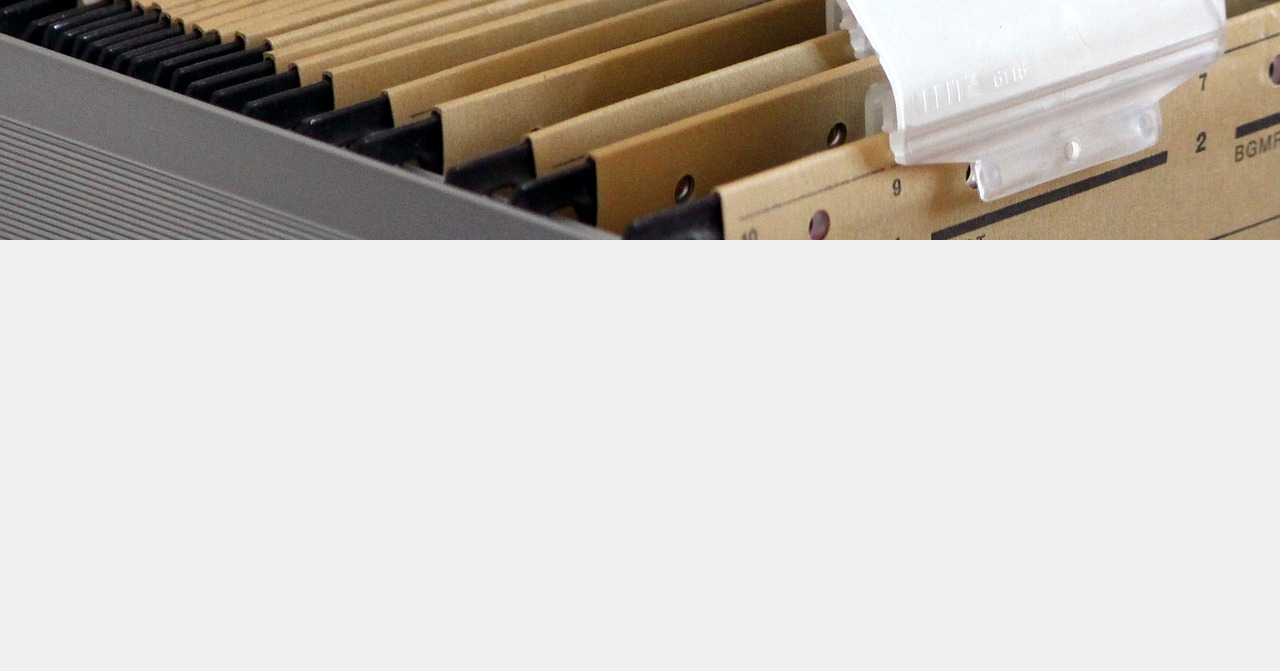
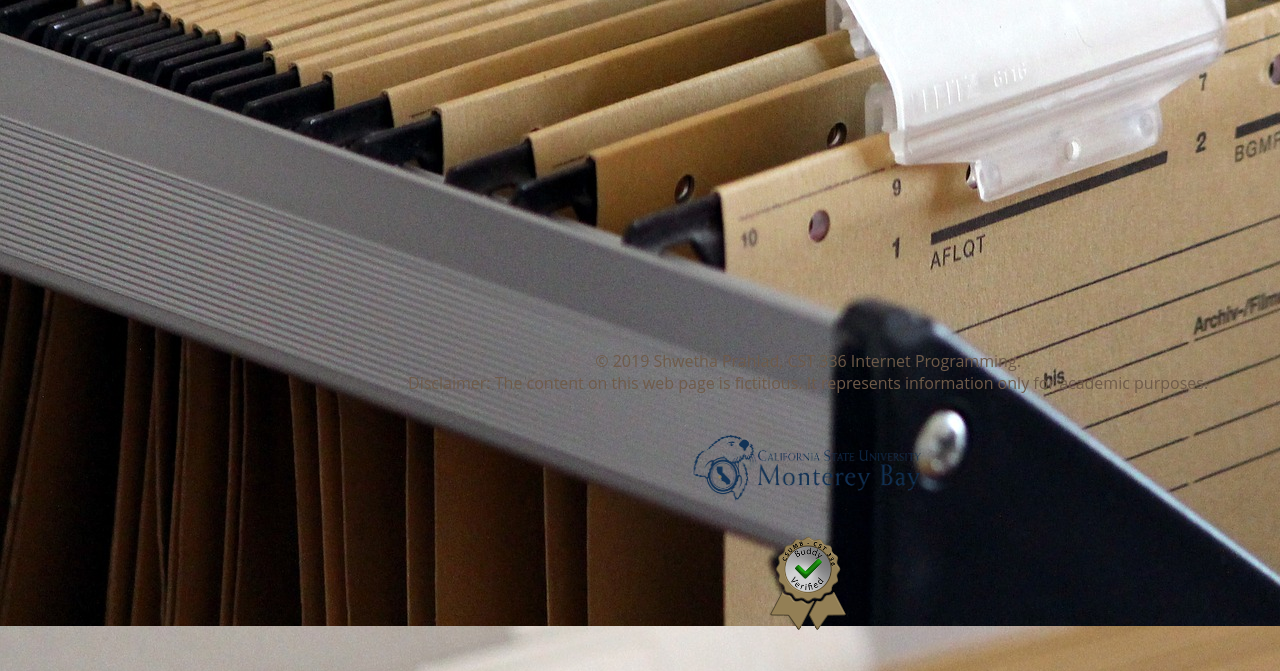
Before and after one commit to ShwethaPrahlad/cst336, a PHP site: page /labs/lab9/index.php in a window 1280 px wide. Shown: the part 560-1231 px from the top of the page. Before the commit the page ends 800 px from the top, so only its background shows below. Run offline with PHP 8.4, Linux system fonts and the light colour scheme.

Commit message:
adding lab 9 changes

```diff
--- a/labs/lab8/css/styles.css
+++ b/labs/lab8/css/styles.css
@@ -52,8 +52,8 @@ footer {
     padding-bottom: 20px
 }
 
-/*#badge, #logo {
+#badge, #logo {
   float: left;
   padding-left: 460px;
   text-align: center;
-}*/
+}
--- a/labs/lab9/css/styles.css
+++ b/labs/lab9/css/styles.css
@@ -14,3 +14,16 @@ img:hover {
     width: 250px;
 
 }
+
+#footer_image {
+  width: 240px;
+  height: 80px;
+  text-align: center;
+}
+
+footer {
+    position: absolute;
+    top: 800px;
+    padding-left: 400px;
+    padding-bottom: 20px
+}
--- a/labs/lab9/index.php
+++ b/labs/lab9/index.php
@@ -7,13 +7,7 @@
     echo "Image size: " . $_FILES['myFile']['size'];
     echo "<br>";
 
-    if ($_FILES['myFile']['size'] <= 0){
-
-    echo "Sorry! Cannot upload the image as the image size could not be determined.";
-    echo "<br>";
-
-    }
-    else if (($_FILES['myFile']['size'] > 0) && ($_FILES['myFile']['size'] < 1000000)) {
+    if (($_FILES['myFile']['size'] > 0) && ($_FILES['myFile']['size'] < 1000000)) {
 
     move_uploaded_file( $_FILES['myFile']['tmp_name'], "gallery/" . $_FILES['myFile']['name']);
 
@@ -24,12 +18,12 @@
 
     else {
 
-        echo "Sorry! Cannot upload the image as the image size is larger than 1 MB";
+        echo "Sorry! Cannot upload the image as the image size is larger than 1 MB or the image size could not be determined";
         echo "<br>";
+
     }
 
 }
-
 
     function displayImagesUploaded() {
 
@@ -71,4 +65,15 @@
         <?= displayImagesUploaded() ?>
 
     </body>
+     <footer>
+            <br/><br/><br/><br/><br/>
+            &copy;&nbsp;2019 Shwetha Prahlad, CST 336 Internet Programming.<br/>
+            Disclaimer: The content on this web page is fictitious. It represents information only for academic purposes.<br/> <br/>
+            <div id = "logo">
+               <img src = "../../images/CSUMB_Logo.png" id = "footer_image" alt= "CSUMB Logo with the name and an otter"/>
+            </div>
+            <div id = "badge">
+               <img src = "../../images/buddy_verified.png" id = "buddy_badge"/>
+            </div>
+        </footer>
 </html>
```
